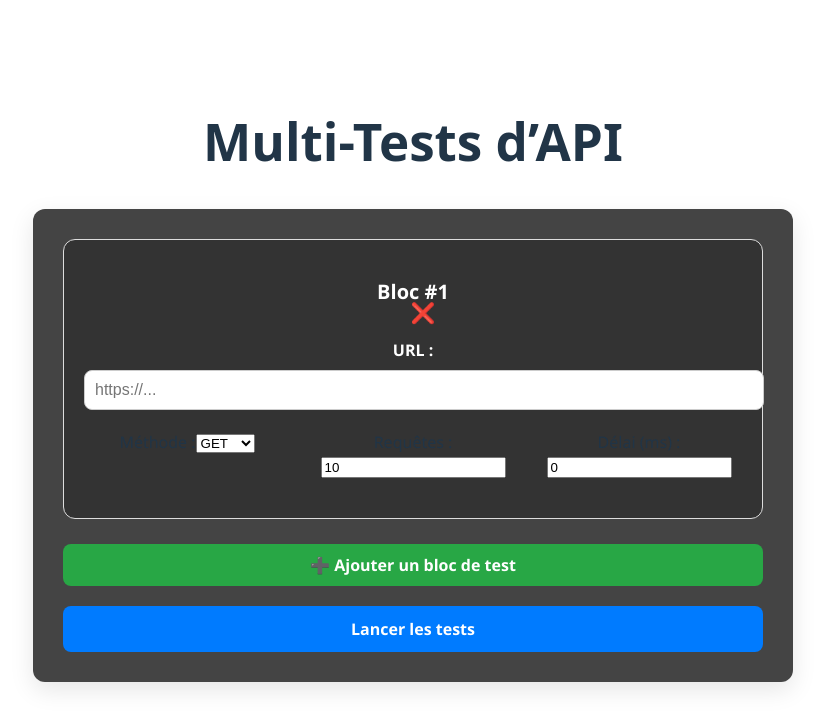
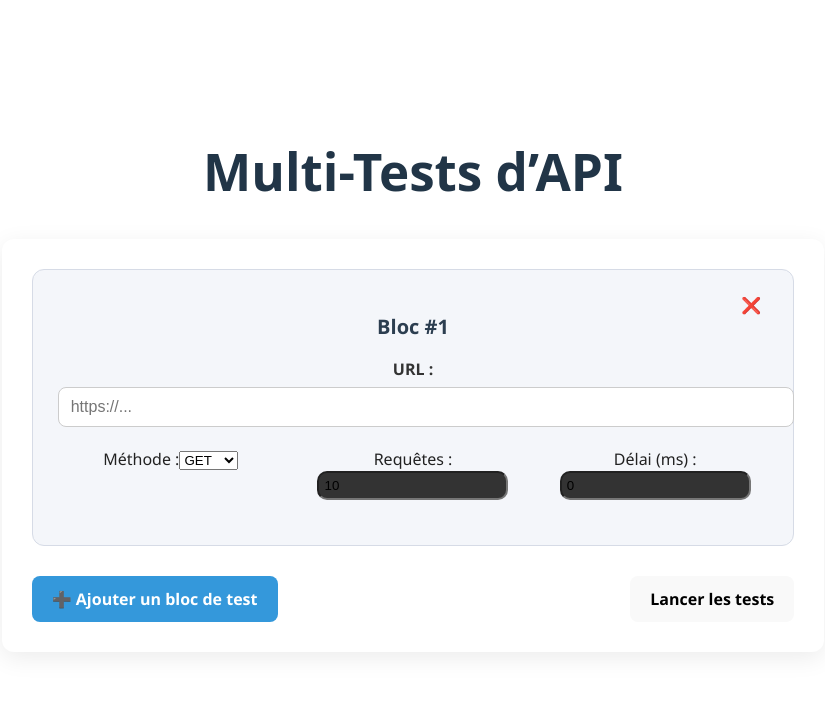
Before and after one commit to LoloRigolo/test-api, a React (Vite) app: page / in a window 1280 px wide. Shown: the top 728 px of the page, without its empty margins (227-1052 px from the left). Built offline with nearby package versions, Linux system fonts and the light colour scheme.

Commit message:
css update

```diff
--- a/src/components/TestRunner.css
+++ b/src/components/TestRunner.css
@@ -1,74 +1,89 @@
+/* Layout général */
 .tester-container {
-  max-width: 700px;
+  max-width: 800px;
   margin: 40px auto;
   padding: 30px;
   border-radius: 12px;
-  background-color: #444444;
-  box-shadow: 0 8px 24px rgba(0, 0, 0, 0.1);
+  background-color: #ffffff;
+  box-shadow: 0 6px 24px rgba(0, 0, 0, 0.08);
   font-family: "Segoe UI", sans-serif;
+  color: #222;
 }
 
+/* Titre principal */
 .title {
   text-align: center;
-  font-size: 28px;
-  margin-bottom: 30px;
-  color: #333;
+  font-size: 30px;
+  margin-bottom: 35px;
+  color: #1e1e1e;
 }
 
-.form-group {
-  margin-bottom: 20px;
+/* Bloc de campagne */
+.campaign-block {
+  position: relative;
+  background-color: #f4f6fa;
+  border: 1px solid #d6dbe6;
+  border-radius: 12px;
+  padding: 25px;
+  margin-bottom: 30px;
 }
 
+.campaign-block h2 {
+  font-size: 20px;
+  margin-bottom: 15px;
+  color: #2c3e50;
+}
+
+/* Bouton X */
 .remove-btn {
-  float: right;
-  margin-top: -35px;
-  margin-right: -10px;
-  background: transparent;
+  position: absolute;
+  top: 12px;
+  right: 12px;
+  background: none;
   border: none;
-  color: #c00;
-  font-size: 20px;
+  font-size: 16px;
+  color: #888;
   cursor: pointer;
+  transition: color 0.2s ease;
 }
 
 .remove-btn:hover {
-  color: #f00;
-}
-.campaign-block {
-  background-color: #333;
-  border: 1px solid #ddd;
-  padding: 20px;
-  border-radius: 12px;
-  margin-bottom: 25px;
+  color: #e74c3c;
 }
 
-.campaign-block h2 {
-  margin-bottom: 15px;
-  font-size: 20px;
-  color: #fff;
+/* Groupes de champs */
+.form-group {
+  margin-bottom: 20px;
 }
 
 .form-group label {
   display: block;
   font-weight: 600;
-  margin-bottom: 8px;
-  color: #fff;
+  margin-bottom: 6px;
+  color: #333;
 }
 
 .form-group input,
 .form-group select,
 .form-group textarea {
   width: 100%;
-  padding: 10px;
+  padding: 10px 12px;
   font-size: 16px;
   border: 1px solid #ccc;
   border-radius: 8px;
-  outline: none;
+  background-color: #fff;
   transition: border-color 0.2s ease;
+}
+
+input {
+  background-color: #333;
+  padding: 5px;
+  border-radius: 10px;
 }
 
 .form-group-row {
   display: flex;
-  gap: 20px;
+  gap: 16px;
   margin-bottom: 20px;
 }
 
@@ -76,104 +91,83 @@
   flex: 1;
 }
 
+/* Boutons globaux */
 button {
-  width: 100%;
-  background-color: #007bff;
-  color: white;
-  padding: 12px;
+  padding: 12px 20px;
   border: none;
-  border-radius: 8px;
   font-size: 16px;
   font-weight: 600;
+  border-radius: 8px;
   cursor: pointer;
   transition: background-color 0.3s ease;
 }
 
-button:hover:enabled {
-  background-color: #0056b3;
+.add-btn {
+  background-color: #3498db;
+  color: white;
+}
+
+.add-btn:hover {
+  background-color: #2c80b4;
 }
 
 button:disabled {
-  background-color: #999;
+  background-color: #ccc;
   cursor: not-allowed;
 }
 
-.result {
-  margin-top: 30px;
-  background-color: #fff;
+/* Résultats */
+.result-block {
+  margin-top: 25px;
+  background-color: #ffffff;
   padding: 20px;
   border-radius: 10px;
-  font-family: "Courier New", monospace;
-  white-space: pre-wrap;
-  box-shadow: 0 0 8px rgba(0, 0, 0, 0.05);
+  border-left: 4px solid #3498db;
+  box-shadow: 0 2px 6px rgba(0, 0, 0, 0.05);
 }
 
+.result-block h3 {
+  margin-bottom: 15px;
+  font-size: 18px;
+  color: #2c3e50;
+}
+
+/* Stats */
 .stat-grid {
   display: grid;
-  grid-template-columns: repeat(auto-fit, minmax(130px, 1fr));
+  grid-template-columns: repeat(auto-fit, minmax(120px, 1fr));
   gap: 15px;
-  margin-top: 20px;
+  margin-bottom: 15px;
 }
 
+.btnspace {
+  display: flex;
+  justify-content: center;
+  justify-content: space-between;
+}
 .stat-card {
-  background-color: #f0f4ff;
-  border: 1px solid #d0ddf8;
+  background-color: #ecf3ff;
+  border: 1px solid #c3d8f0;
+  padding: 12px;
   border-radius: 10px;
-  padding: 15px;
   text-align: center;
 }
 
-.add-btn {
-  display: inline-block;
-  background-color: #28a745;
-  color: white;
+.stat-value {
+  font-size: 20px;
   font-weight: bold;
-  border: none;
-  padding: 10px 15px;
-  margin-bottom: 20px;
-  border-radius: 8px;
-  cursor: pointer;
-}
-
-.add-btn:hover {
-  background-color: #218838;
-}
-
-.result-block {
-  margin-top: 30px;
-  padding: 20px;
-  background: #3d3d3d;
-  border-left: 4px solid #007bff;
-  border-radius: 10px;
-}
-
-.result-block h3 {
-  margin-bottom: 10px;
-  color: #333;
-}
-
-.stat-value {
-  font-size: 22px;
-  font-weight: bold;
-  color: #1a3b8b;
+  color: #2c3e50;
 }
 
 .stat-label {
   font-size: 14px;
-  color: #3d3d3d;
+  color: #555;
   margin-top: 4px;
 }
 
+/* Durée */
 .durations {
-  margin-top: 30px;
-  padding: 15px;
-  background: #fff;
-  border-radius: 10px;
-  border-left: 4px solid #007bff;
-}
-
-.durations h3 {
-  margin-bottom: 10px;
+  font-size: 15px;
   color: #333;
 }
 
@@ -185,5 +179,4 @@ button:disabled {
 
 .durations li {
   margin-bottom: 4px;
-  color: #444;
 }
--- a/src/components/TestRunner.jsx
+++ b/src/components/TestRunner.jsx
@@ -202,7 +202,7 @@ export default function TestRunner() {
           )}
         </div>
       ))}
-
+      <div class="btnspace">
         <button onClick={handleAddCampaign} className="add-btn">
           ➕ Ajouter un bloc de test
         </button>
@@ -210,6 +210,7 @@ export default function TestRunner() {
         <button onClick={handleStart} disabled={isRunning}>
           {isRunning ? "Tests en cours..." : "Lancer les tests"}
         </button>
+      </div>
     </div>
   );
 }
```
Lines whose indentation alone changed are shown as unchanged.
